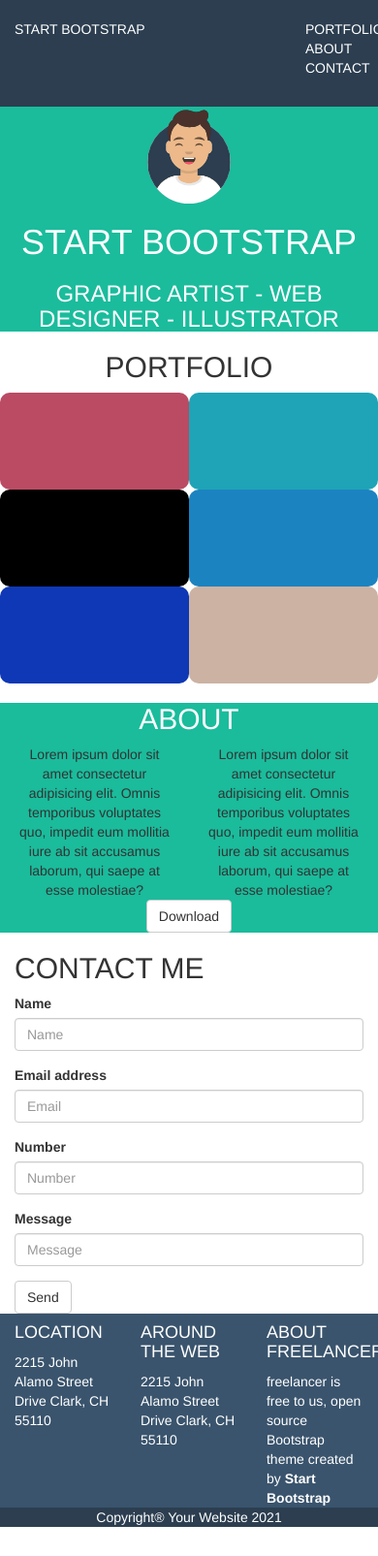
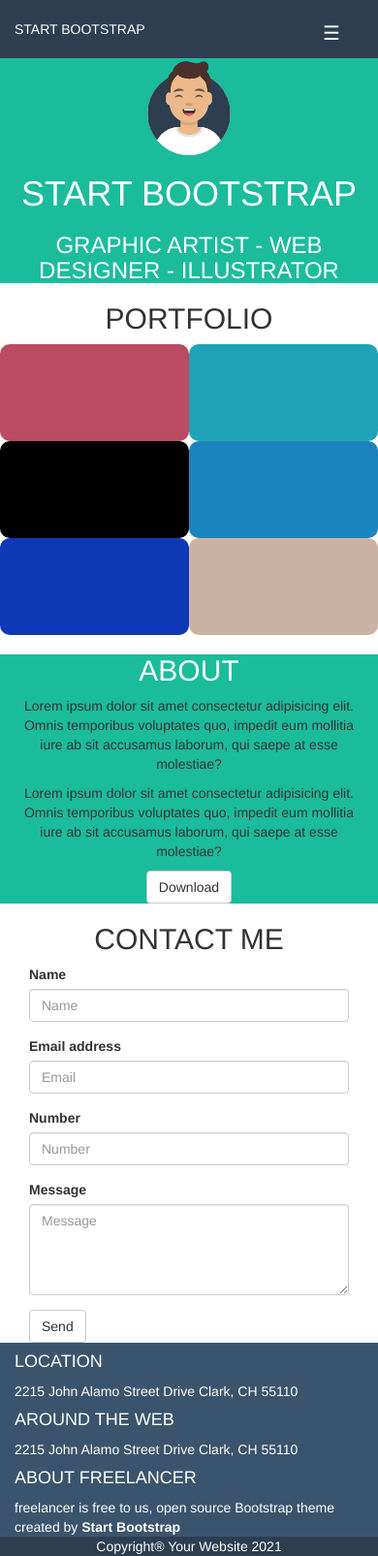
Before and after one commit to SalvatoreB98/html-css-bootstrap-freelancer, a plain HTML site: page index.html in a window 390 px wide. Shown: the whole page at 97% size. Before the commit the page ends 1575 px from the top, so only its background shows below. Drawn offline with nearby package versions, Linux system fonts and the light colour scheme.

Commit message:
Offset update

```diff
--- a/index.html
+++ b/index.html
@@ -15,12 +15,15 @@
                 <div class="col-xs-8">
                     START BOOTSTRAP
                 </div>
-                <div class="col-xs-4">
+                <div class="col-xs-4 hidden-xs ">
                     <ul>
                         <li> <a> PORTFOLIO </a> </li>
                         <li> <a> ABOUT </a> </li>
                         <li> <a> CONTACT </a> </li>
                     </ul>
+                </div>
+                <div class="visible-xs menu-icon">
+                        <a href="#">&#9776;</a>
                     </div>
             </div>
         </div>
@@ -35,12 +38,12 @@
         <div> </div>
         <div class="container">
             <div class="row">
-                <div class="col-xs-6 col-lg-4  burgundy"> </div>
-                <div class="col-xs-6 col-lg-4  light-blue "> </div>
-                <div class="col-xs-6 col-lg-4  black"> </div>
-                <div class="col-xs-6 col-lg-4  sky-blue"> </div>
-                <div class="col-xs-6 col-lg-4  blue"> </div>
-                <div class="col-xs-6 col-lg-4  light-brown"> </div>
+                <div class="col-xs-6 col-md-4 col-lg-2 burgundy"> </div>
+                <div class="col-xs-6 col-md-4 col-lg-2 light-blue "> </div>
+                <div class="col-xs-6 col-md-4 col-lg-2 black"> </div>
+                <div class="col-xs-6 col-md-4 col-lg-2 sky-blue"> </div>
+                <div class="col-xs-6 col-md-4 col-lg-2 blue"> </div>
+                <div class="col-xs-6 col-md-4 col-lg-2 light-brown"> </div>
             </div>
         </div>
     </section>
@@ -49,9 +52,9 @@
         <div>        </div>
         <div class="container">
             <div class="row">
-                <div class="col-xs-6"> Lorem ipsum dolor sit amet consectetur adipisicing elit. Omnis temporibus voluptates quo, impedit eum mollitia iure ab sit accusamus laborum, qui saepe at esse molestiae?
+                <div class="col-xs-12 col-md-6"> <p>Lorem ipsum dolor sit amet consectetur adipisicing elit. Omnis temporibus voluptates quo, impedit eum mollitia iure ab sit accusamus laborum, qui saepe at esse molestiae?</p>
                 </div>
-                <div class="col-xs-6"> Lorem ipsum dolor sit amet consectetur adipisicing elit. Omnis temporibus voluptates quo, impedit eum mollitia iure ab sit accusamus laborum, qui saepe at esse molestiae?
+                <div class="col-xs-12 col-md-6"> <p>Lorem ipsum dolor sit amet consectetur adipisicing elit. Omnis temporibus voluptates quo, impedit eum mollitia iure ab sit accusamus laborum, qui saepe at esse molestiae?</p>
                 </div>
             </div>
             <div>
@@ -65,6 +68,9 @@
                 <div class="col-xs-12">
                     <h2> CONTACT ME</h2>
                     <div></div>
+                    <div class="container">
+                        <div class="row">
+                            <div class="col-xs-12 col-lg-6 col-lg-offset-3">
                                 <form>
                                     <div class="form-group">
                                       <label for="name">Name</label>
@@ -80,10 +86,13 @@
                                       </div>
                                       <div class="form-group">
                                         <label for="Message">Message</label>
-                            <input type="text" class="form-control" id="" placeholder="Message">
+                                        <textarea class="form-control" id="" placeholder="Message" rows="4" cols="50"></textarea>
                                       </div>
                                     <button type="submit" class="btn btn-default">Send</button>
                                   </form>
+                            </div>
+                        </div>
+                    </div>
                 </div>
             </div>
         </div>
@@ -92,15 +101,15 @@
         <div class="footer-top">
             <div class="container">
                 <div class="row">
-                    <div class="col-xs-4">
+                    <div class="col-xs-12 col-md-4">
                         <h4>LOCATION</h4>
                         <div>2215 John Alamo Street Drive Clark, CH 55110</div>
                     </div>
-                    <div class="col-xs-4">
+                    <div class="col-xs-12 col-md-4">
                         <h4>AROUND THE WEB</h4>
                         <div>2215 John Alamo Street Drive Clark, CH 55110</div>
                     </div>
-                    <div class="col-xs-4">
+                    <div class="col-xs-12 col-md-4">
                         <h4>ABOUT FREELANCER</h4>
                         <div>freelancer is free to us, open source Bootstrap theme created by <strong>Start Bootstrap</strong></div>
                     </div>
--- a/style.css
+++ b/style.css
@@ -9,6 +9,9 @@
         display: inline-block;
     }
     li a{
+        color: white;
+    }
+    .menu-icon a{
         color: white;
     }
     .hero{
@@ -29,6 +32,9 @@
     }
     .about h2 {
         color: white;
+    }
+    .contact-me h2{
+        text-align: center;
     }
     footer{
         color: white;
@@ -63,3 +69,8 @@
     .light-brown{
         background-color: #ccb2a3;
     }
+    .menu-icon{
+        position: absolute;
+        right:  10%;
+        font-size: 20px;
+    }
```
Lines whose indentation alone changed are shown as unchanged.
